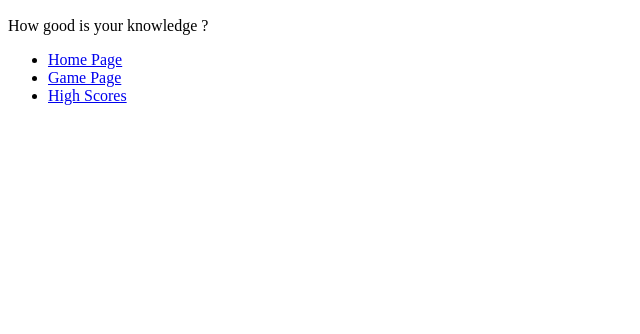
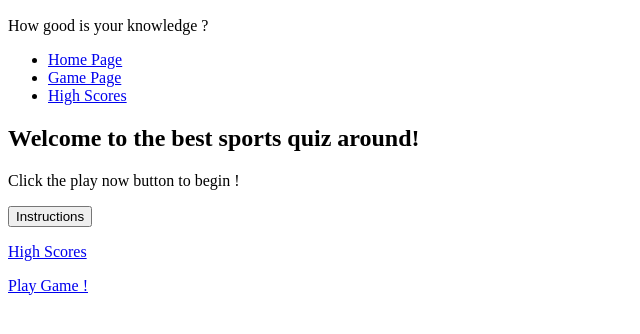
Before and after one commit to jjconway23/sports-quiz, a plain HTML site: page index.html in a window 1280 px wide. Shown: the part 50-384 px from the top of the page, without its empty margins (0-640 px from the left). Drawn offline with Linux system fonts and the light colour scheme; files that its build step writes are made by us from their sources.

Commit message:
add html home page content and buttons

```diff
--- a/index.html
+++ b/index.html
@@ -28,4 +28,14 @@
             </ul>
         </nav>
     </header>
+    <main>
+        <div class="container flex">
+            <h2>Welcome to the best sports quiz around!</h2>
+            <p class="welcome-text">Click the play now button to begin !</p>
+            <button class=" btn instructions-btn">Instructions</button>
+            <p class="btn high-score-btn flex"><a href="high-scores.html" class="high-score-link">High Scores</a></p>
+            <p class="btn play-game-btn flex"><a href="game-page.html" class="game-page-link">Play Game !</a></p>
+
+        </div>
+    </main>
 </body>
```
